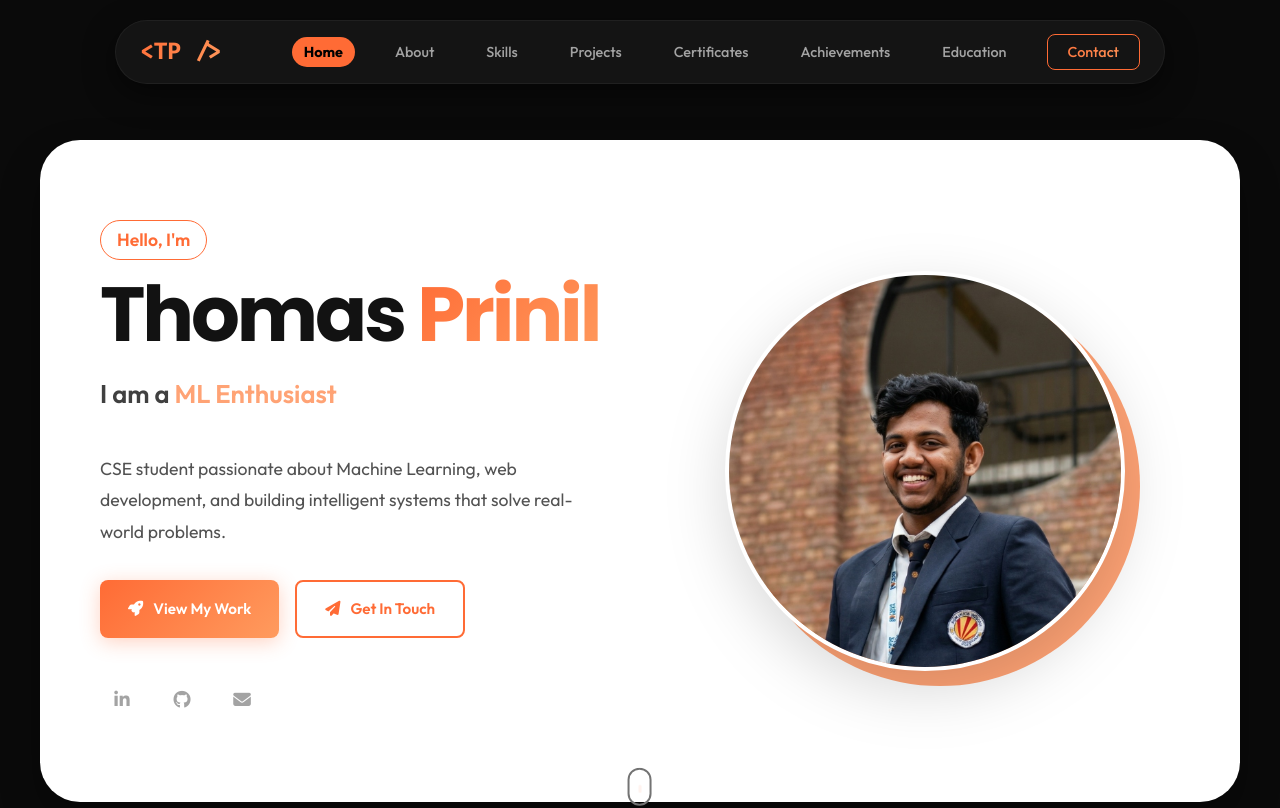
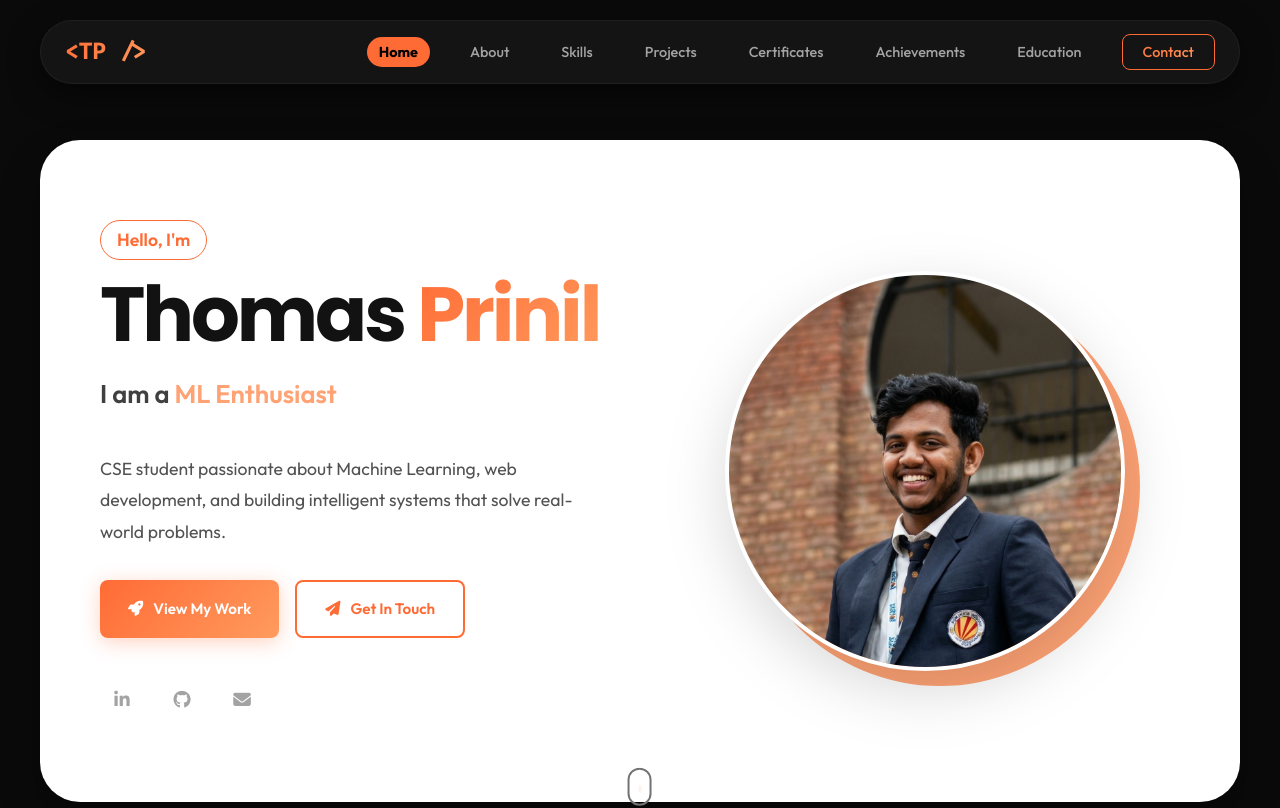
Before and after one commit to Thomxs007/PORTFOLIO, a React (Vite) app: page / in a window 1280 px wide. Shown: the top 808 px of the page. Built offline with nearby package versions, Linux system fonts and the light colour scheme.

Commit message:
style: increase navbar max-width to accommodate resume button

```diff
--- a/src/components/Navbar.css
+++ b/src/components/Navbar.css
@@ -4,7 +4,7 @@
   left: 50%;
   transform: translateX(-50%);
   width: 95%;
-  max-width: 1050px;
+  max-width: 1200px;
   z-index: 1000;
   padding: 12px 24px;
   background: var(--bg-secondary);
```
